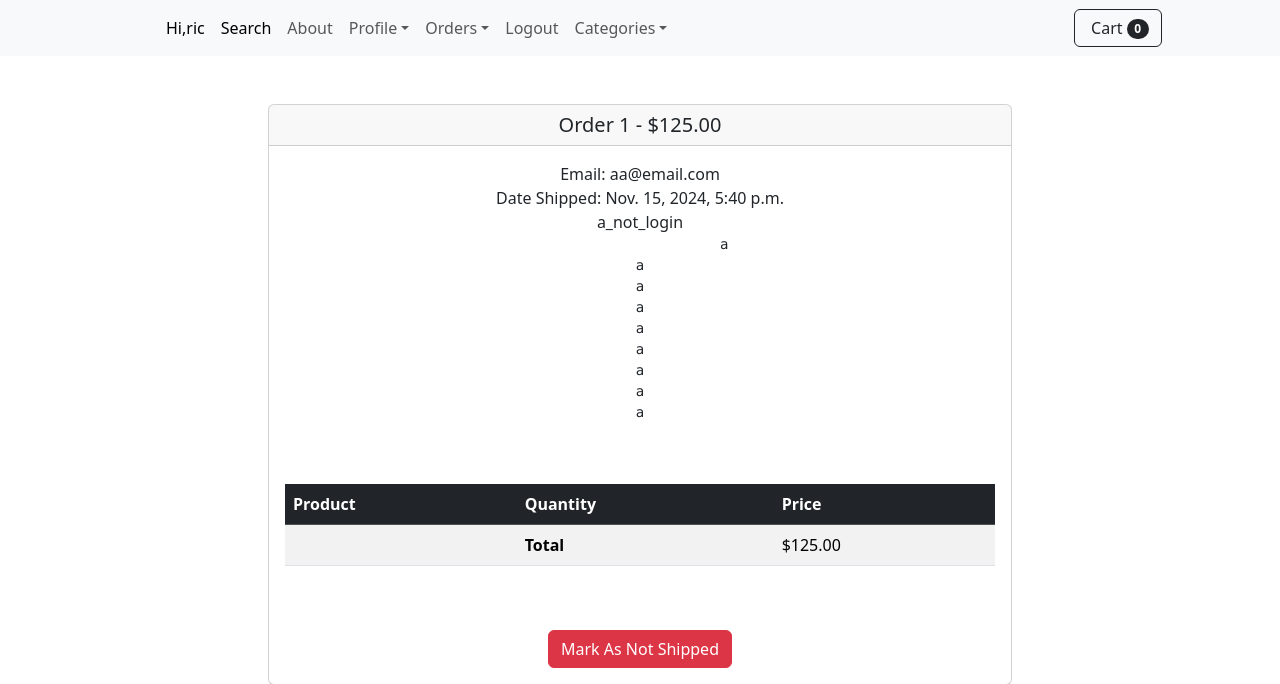
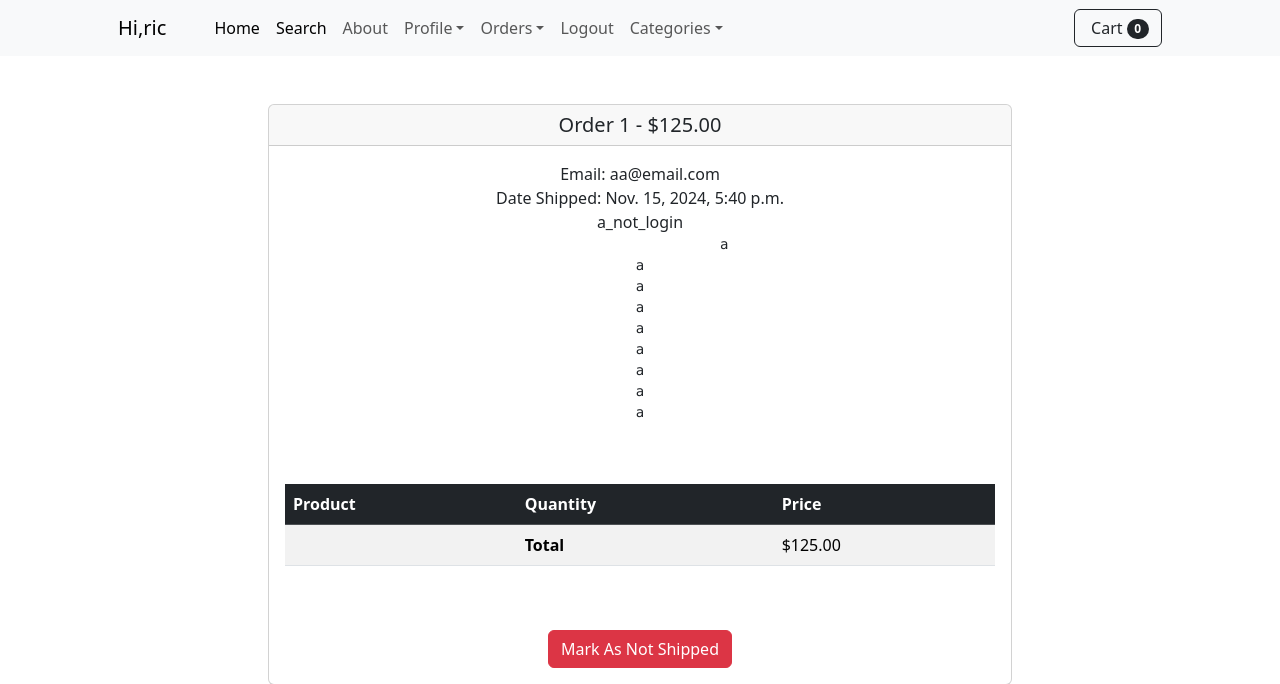
Before and after one commit to Rachotrico/Ecommerce, a Django app: page /payment/orders/1 in a window 1280 px wide. Shown: the top 684 px of the page. Run offline with Django 5.2, Linux system fonts and the light colour scheme; a user stored in the database is signed in; data comes from the database, SQL or seed files in the repository.

Commit message:
add requirements.txt

```diff
--- a/store/templates/navbar.html
+++ b/store/templates/navbar.html
@@ -2,11 +2,11 @@
 
  <nav class="navbar navbar-expand-lg navbar-light bg-light">
     {% if user.is_authenticated %}
-    <div class="container px-4 px-lg-5"><a class="navbar-brand" href="{%url 'home'%}"></a><button class="navbar-toggler" type="button" data-bs-toggle="collapse" data-bs-target="#navbarSupportedContent" aria-controls="navbarSupportedContent" aria-expanded="false" aria-label="Toggle navigation"><span class="navbar-toggler-icon"></span></button>
+    <div class="container px-4 px-lg-5"><a class="navbar-brand" href="{%url 'home'%}">Hi,{{user}}</a><button class="navbar-toggler" type="button" data-bs-toggle="collapse" data-bs-target="#navbarSupportedContent" aria-controls="navbarSupportedContent" aria-expanded="false" aria-label="Toggle navigation"><span class="navbar-toggler-icon"></span></button>
         <div
             class="collapse navbar-collapse" id="navbarSupportedContent">
             <ul class="navbar-nav me-auto mb-2 mb-lg-0 ms-lg-4">
-                <li class="nav-item"><a class="nav-link active" aria-current="page" href="{%url 'home'%}">Hi,{{user}}</a></li>
+                <li class="nav-item"><a class="nav-link active" aria-current="page" href="{%url 'home'%}">Home</a></li>
                 <li class="nav-item"><a class="nav-link active" aria-current="page" href="{%url 'search'%}">Search</a></li>
                 <li class="nav-item"><a class="nav-link" href="{%url 'about'%}">About</a></li>
                 <li class="nav-item dropdown"><a class="nav-link dropdown-toggle" id="navbarDropdown" href="#" role="button" data-bs-toggle="dropdown" aria-expanded="false">Profile</a>
```
Also changed, not shown: requirements.txt (+7 -0 lines).
